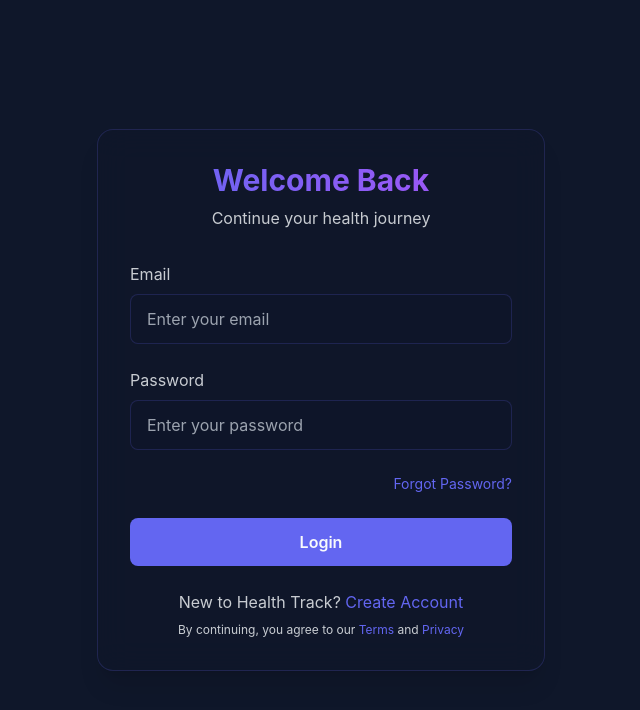
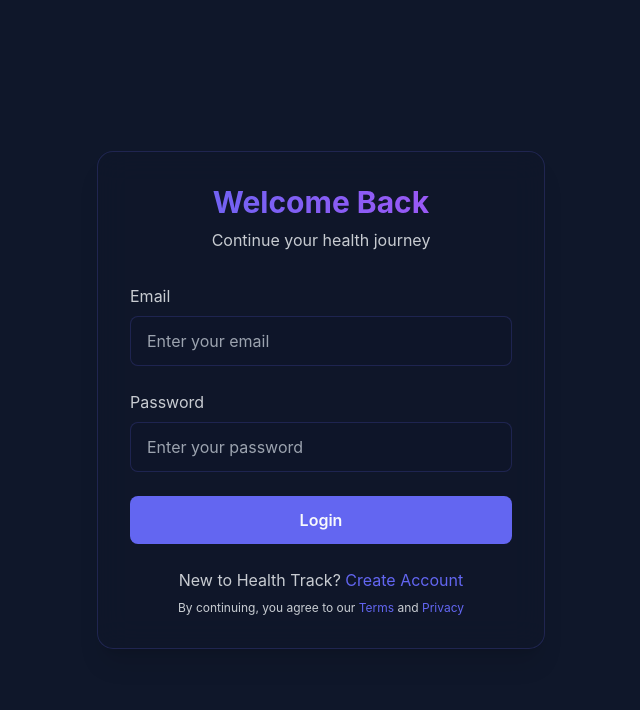
Before and after one commit to Kkaif4/HealthCare, a React (Create React App) app in the folder client/: page /login in a window 1280 px wide. Shown: the top 710 px of the page, without its empty margins (319-959 px from the left). Built offline with nearby package versions, Linux system fonts and the light colour scheme.

Commit message:
removed Forgot password Link tag

```diff
--- a/client/src/components/Auth/Login.jsx
+++ b/client/src/components/Auth/Login.jsx
@@ -99,16 +99,6 @@ const Login = () => {
               required
             />
           </div>
-
-          <div className="flex justify-end">
-            <Link
-              to="/forgot-password"
-              className="text-sm text-primary hover:text-secondary transition-colors"
-            >
-              Forgot Password?
-            </Link>
-          </div>
-
           <motion.button
             type="submit"
             whileHover={{ scale: 1.02 }}
```
